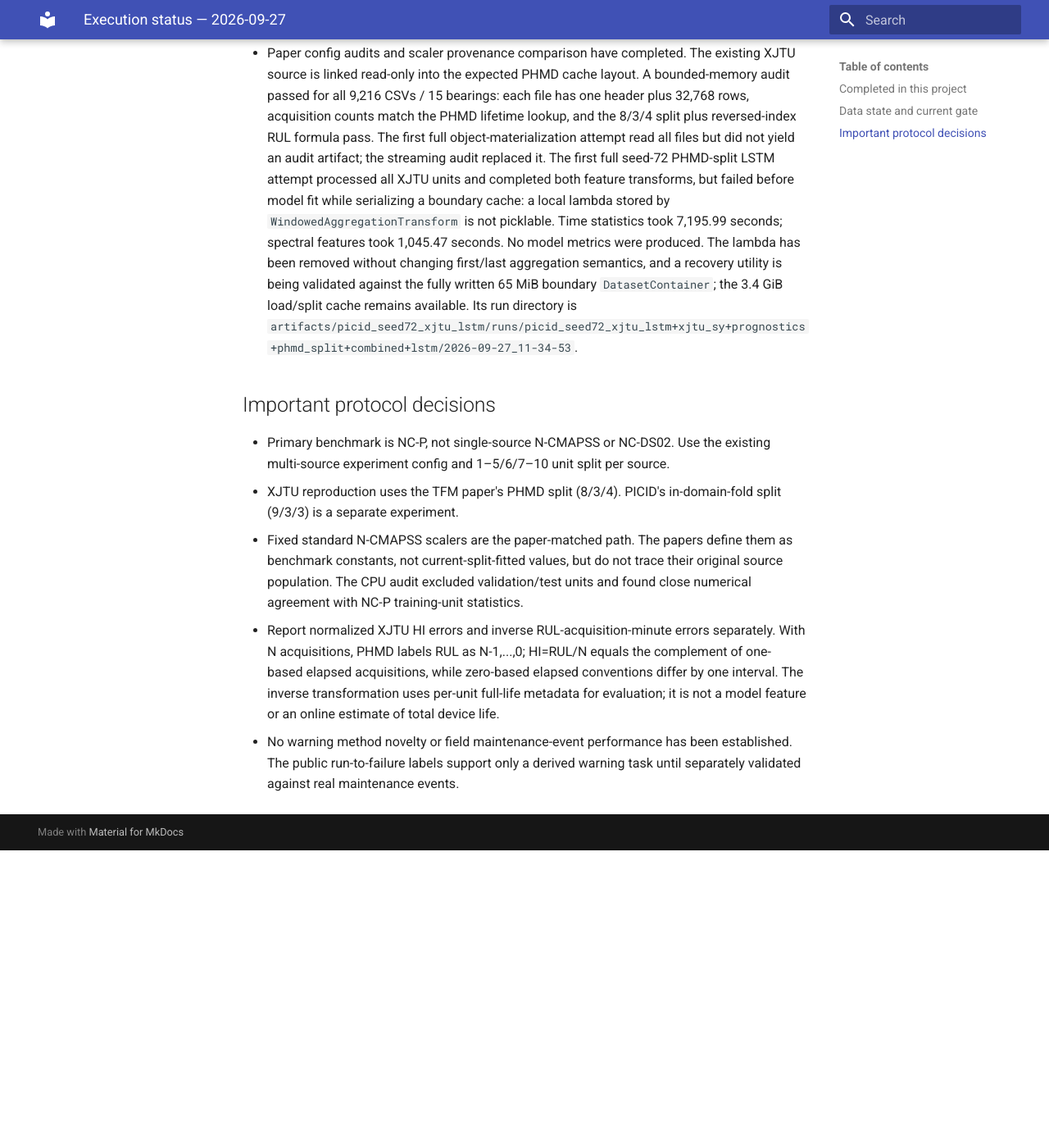
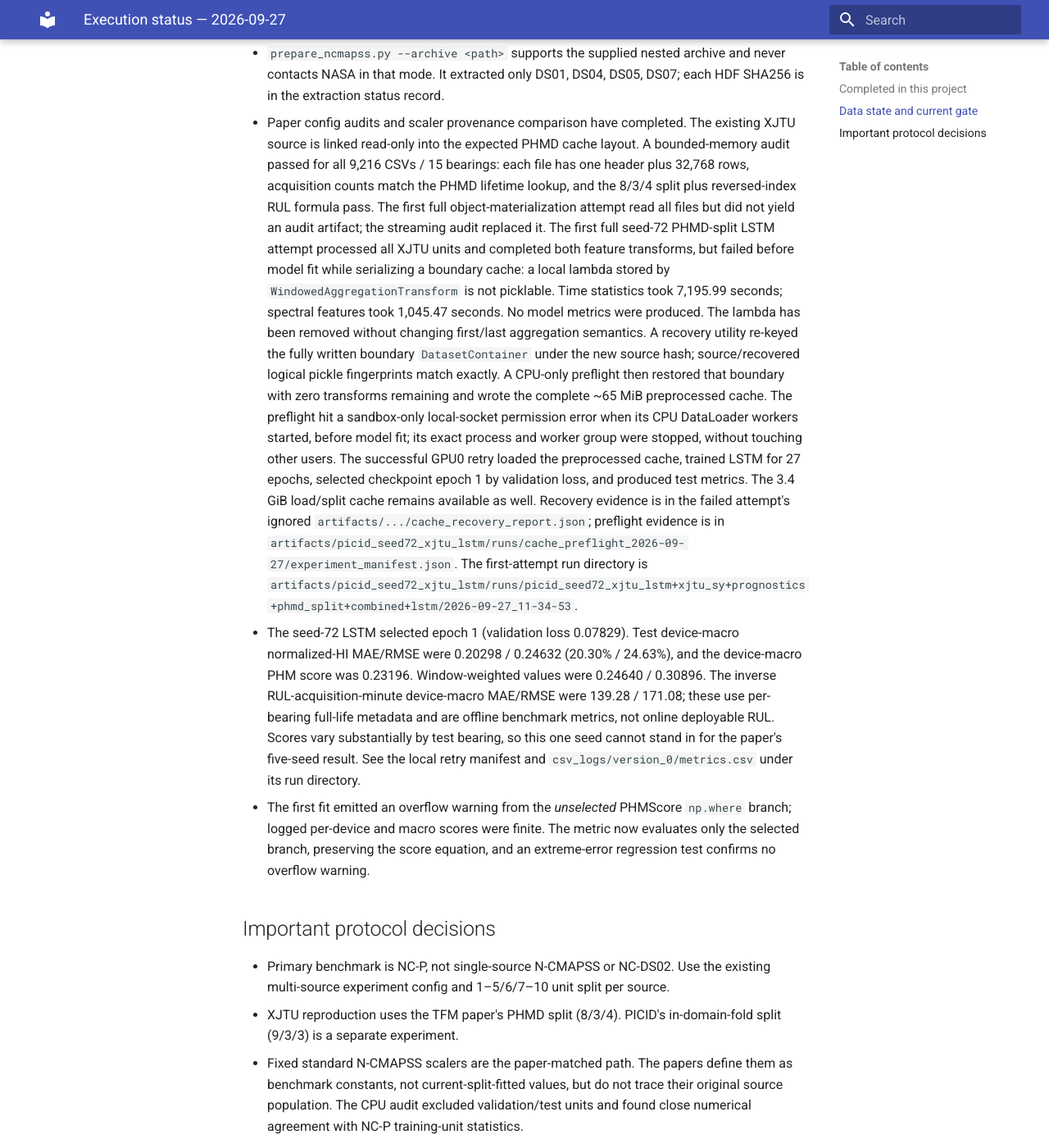
Before and after one commit to xiongjiatao/PICID-NEW, an MkDocs documentation site: the page built from docs/research/BOOTSTRAP_STATUS.md, in a window 1280 px wide and 1400 px high, scrolled down 1157 px. Shown: the whole window at 82% size. Built offline with MkDocs 1.6.1 and Material for MkDocs 9.7.7, drawn with Linux system fonts in a browser that asks for light colours; before the commit the page ends 2194 px from its top, so only the background shows below that; some of the changed text lies outside the part shown.

Commit message:
fix(metrics): avoid unused PHM score overflow

```diff
--- a/docs/research/BOOTSTRAP_STATUS.md
+++ b/docs/research/BOOTSTRAP_STATUS.md
@@ -19,8 +19,12 @@
 - Added two deterministic config-audit modes. Both compose all eight selected
   dataset/model configurations without fitting. All select the requested splits,
   and the two aggregation modes resolve as expected.
-- Installed test/lint checks for both fixes: 61 targeted tests pass and Ruff
-  reports no issues. This does not constitute a PHM performance reproduction.
+- Installed test/lint checks for protocol, cache and metric fixes: 141 targeted
+  tests pass and Ruff reports no issues.
+- Completed one full XJTU-SY PHMD-split LSTM run for seed 72 after recovering
+  the feature boundary cache. This is a single-seed pilot, not the paper's
+  five-seed reproduction or a performance conclusion; other models, N-CMAPSS,
+  and the remaining seeds are pending.
 
 ## Data state and current gate
 
@@ -48,10 +52,33 @@
   stored by `WindowedAggregationTransform` is not picklable. Time statistics
   took 7,195.99 seconds; spectral features took 1,045.47 seconds. No model
   metrics were produced. The lambda has been removed without changing first/last
-  aggregation semantics, and a recovery utility is being validated against the
-  fully written 65 MiB boundary `DatasetContainer`; the 3.4 GiB load/split cache
-  remains available. Its run directory is
+  aggregation semantics. A recovery utility re-keyed the fully written boundary
+  `DatasetContainer` under the new source hash; source/recovered logical pickle
+  fingerprints match exactly. A CPU-only preflight then restored that boundary
+  with zero transforms remaining and wrote the complete ~65 MiB preprocessed
+  cache. The preflight hit a sandbox-only local-socket permission error when its
+  CPU DataLoader workers started, before model fit; its exact process and worker
+  group were stopped, without touching other users. The successful GPU0 retry
+  loaded the preprocessed cache, trained LSTM for 27 epochs, selected checkpoint
+  epoch 1 by validation loss, and produced test metrics. The 3.4 GiB load/split cache remains
+  available as well. Recovery evidence is in the failed attempt's ignored
+  `artifacts/.../cache_recovery_report.json`; preflight evidence is in
+  `artifacts/picid_seed72_xjtu_lstm/runs/cache_preflight_2026-09-27/experiment_manifest.json`.
+  The first-attempt run directory is
   `artifacts/picid_seed72_xjtu_lstm/runs/picid_seed72_xjtu_lstm+xjtu_sy+prognostics+phmd_split+combined+lstm/2026-09-27_11-34-53`.
+
+- The seed-72 LSTM selected epoch 1 (validation loss 0.07829). Test device-macro
+  normalized-HI MAE/RMSE were 0.20298 / 0.24632 (20.30% / 24.63%), and the
+  device-macro PHM score was 0.23196. Window-weighted values were 0.24640 / 0.30896. The inverse
+  RUL-acquisition-minute device-macro MAE/RMSE were 139.28 / 171.08; these use
+  per-bearing full-life metadata and are offline benchmark metrics, not online
+  deployable RUL. Scores vary substantially by test bearing, so this one seed
+  cannot stand in for the paper's five-seed result. See the local retry manifest
+  and `csv_logs/version_0/metrics.csv` under its run directory.
+- The first fit emitted an overflow warning from the *unselected* PHMScore
+  `np.where` branch; logged per-device and macro scores were finite. The metric
+  now evaluates only the selected branch, preserving the score equation, and an
+  extreme-error regression test confirms no overflow warning.
 
 ## Important protocol decisions
 
```
Also changed, not shown: docs/research/PICID_REPRODUCTION.md (+18 -3 lines), 2 other files.
